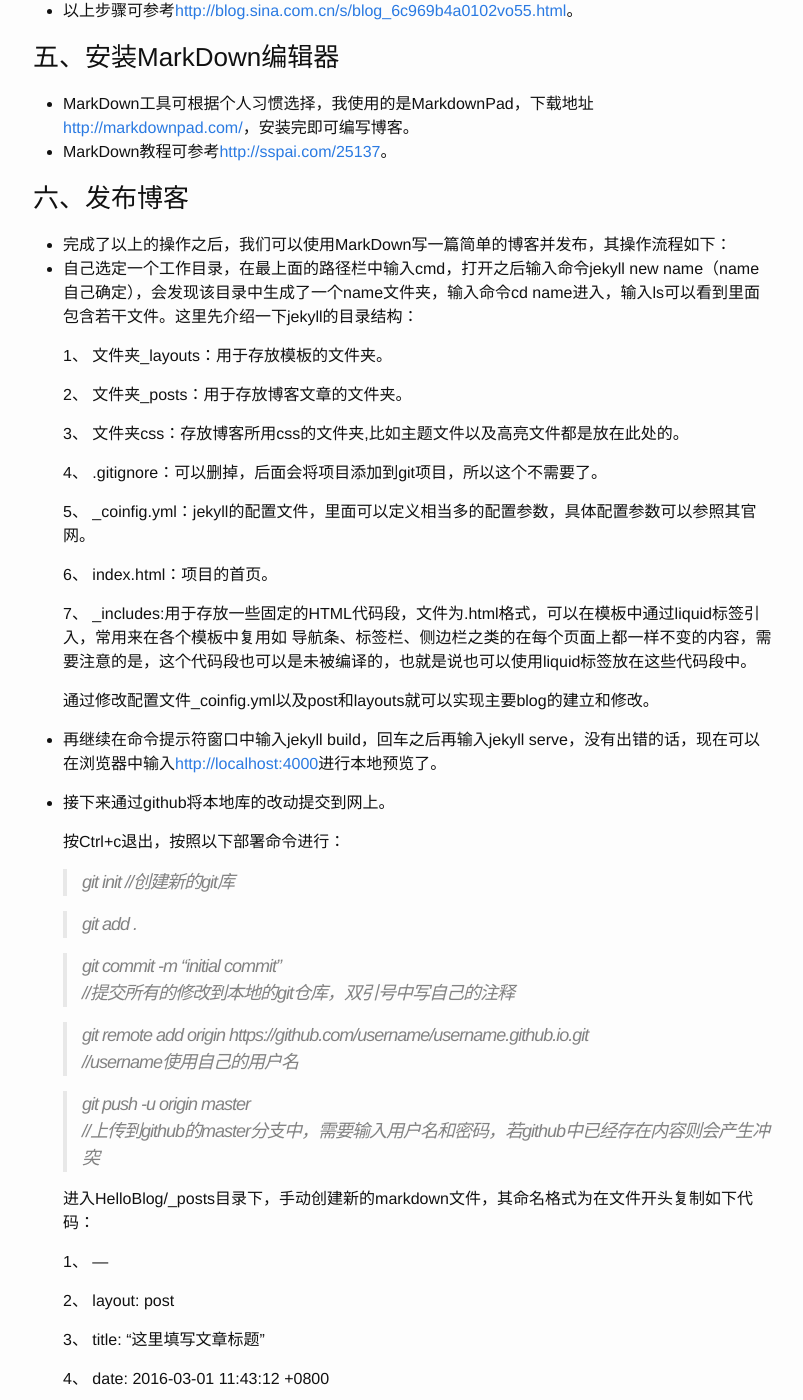
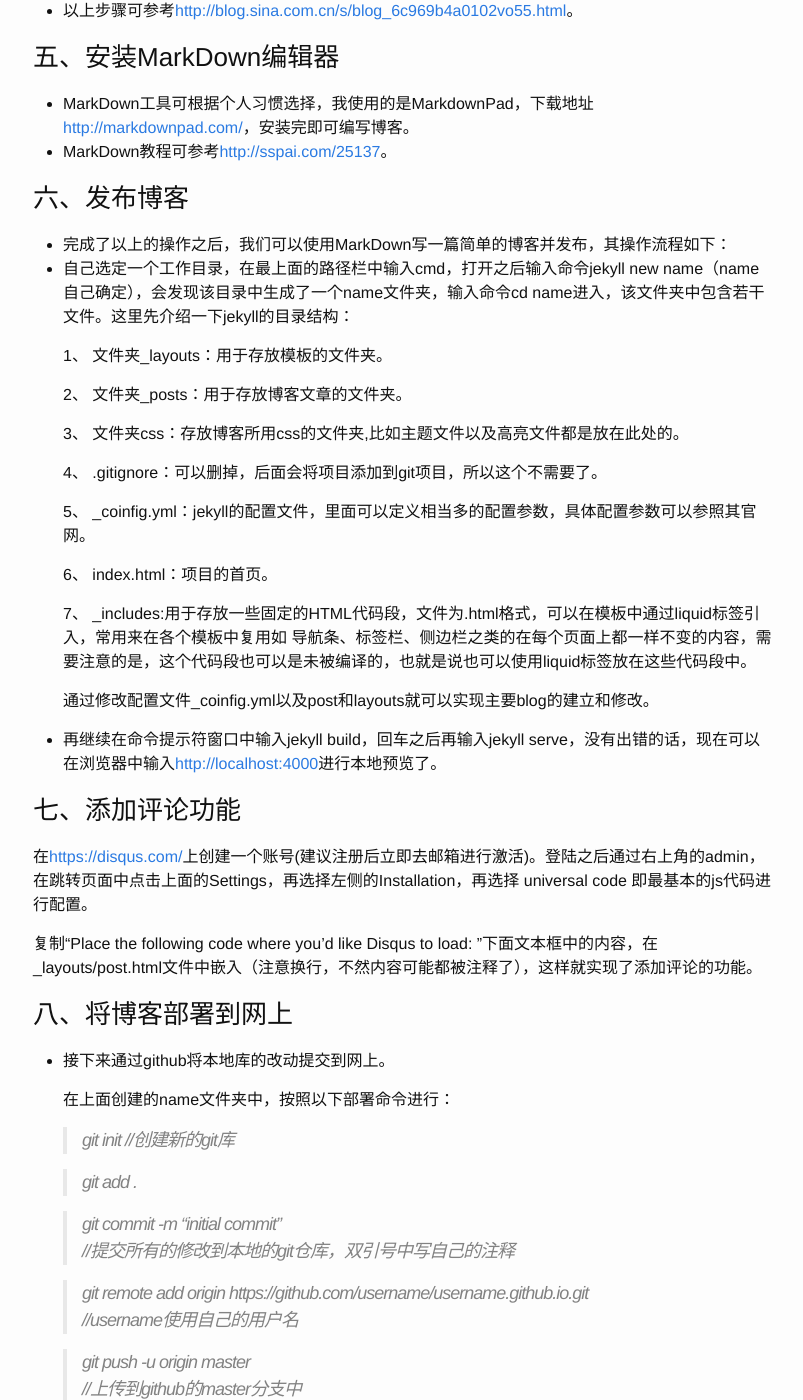
Before and after one commit to tliyun/tliyun.github.io, a Jekyll site: the page built from _posts/2016-03-01-First-Blog.md, in a window 1280 px wide and 1400 px high, scrolled down 1065 px. Shown: the whole window, without its empty margins (237-1040 px from the left). Built offline with Jekyll 4.4.1, drawn with Linux system fonts in a browser that asks for light colours; comment, search, counter and statistics services are not loaded.

Commit message:
修改第一篇博客

```diff
--- a/_posts/2016-03-01-First-Blog.md
+++ b/_posts/2016-03-01-First-Blog.md
@@ -36,7 +36,7 @@ date:   2016-03-01
 ### 六、发布博客
 
 * 完成了以上的操作之后，我们可以使用MarkDown写一篇简单的博客并发布，其操作流程如下：
-* 自己选定一个工作目录，在最上面的路径栏中输入cmd，打开之后输入命令jekyll new name（name自己确定），会发现该目录中生成了一个name文件夹，输入命令cd name进入，输入ls可以看到里面包含若干文件。这里先介绍一下jekyll的目录结构：
+* 自己选定一个工作目录，在最上面的路径栏中输入cmd，打开之后输入命令jekyll new name（name自己确定），会发现该目录中生成了一个name文件夹，输入命令cd name进入，该文件夹中包含若干文件。这里先介绍一下jekyll的目录结构：
 
     1、 文件夹_layouts：用于存放模板的文件夹。
 
@@ -56,9 +56,17 @@ date:   2016-03-01
 
 * 再继续在命令提示符窗口中输入jekyll build，回车之后再输入jekyll serve，没有出错的话，现在可以在浏览器中输入[http://localhost:4000](http://localhost:4000)进行本地预览了。
 
+### 七、添加评论功能
+
+在[https://disqus.com/](https://disqus.com/ "disqus")上创建一个账号(建议注册后立即去邮箱进行激活)。登陆之后通过右上角的admin，在跳转页面中点击上面的Settings，再选择左侧的Installation，再选择 universal code 即最基本的js代码进行配置。
+
+复制“Place the following code where you'd like Disqus to load: ”下面文本框中的内容，在_layouts/post.html文件中嵌入（注意换行，不然内容可能都被注释了），这样就实现了添加评论的功能。
+
+### 八、将博客部署到网上
+
 * 接下来通过github将本地库的改动提交到网上。
 
-   按Ctrl+c退出，按照以下部署命令进行：
+   在上面创建的name文件夹中，按照以下部署命令进行：
 
    >git init  //创建新的git库
 
@@ -71,7 +79,7 @@ date:   2016-03-01
     //username使用自己的用户名
 
    >git push -u origin master
-    //上传到github的master分支中，需要输入用户名和密码，若github中已经存在内容则会产生冲突
+    //上传到github的master分支中
 
   进入HelloBlog/_posts目录下，手动创建新的markdown文件，其命名格式为在文件开头复制如下代码：
 
@@ -81,7 +89,7 @@ date:   2016-03-01
 
    3、 title:  "这里填写文章标题"
 
-   4、 date:   2016-03-01 11:43:12 +0800
+   4、 date:   2016-03-01
 
    5、 ---
     //1和5都是三条短划线，保留
```
